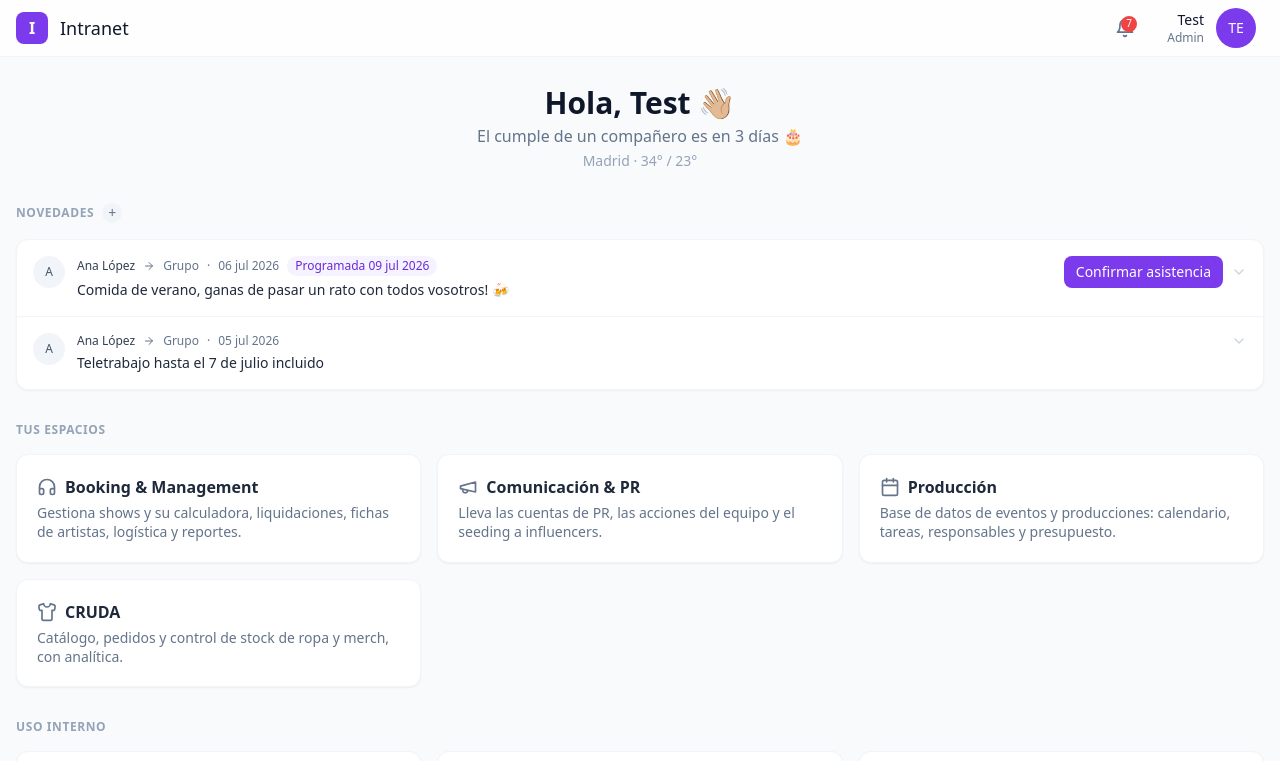
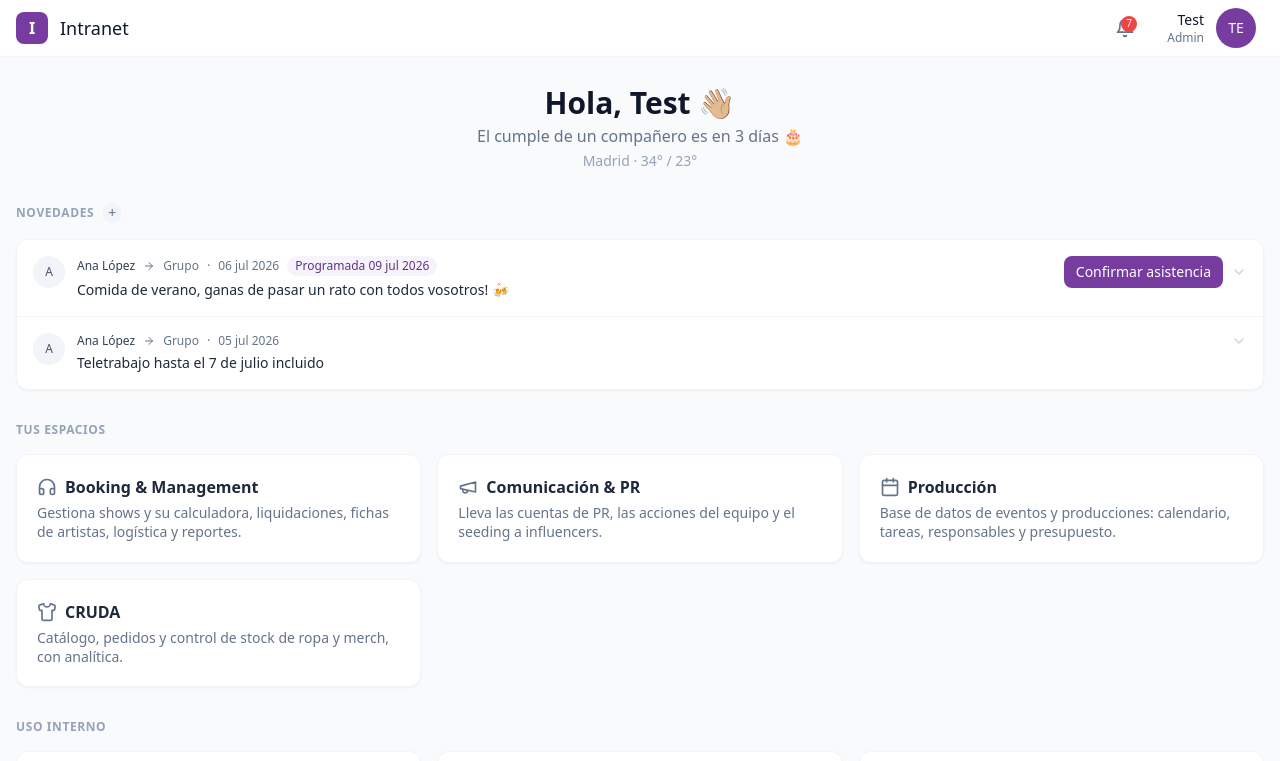
Before and after one commit to Arian1192/intranet-boilerplate, a React (Vite) app: page / in a window 1280 px wide. Shown: the top 761 px of the page. Built offline with nearby package versions, Linux system fonts and the light colour scheme.

Commit message:
fix: correct brand purple and heading color tokens to match reference

```diff
--- a/tailwind.config.js
+++ b/tailwind.config.js
@@ -5,14 +5,14 @@ export default {
     extend: {
       colors: {
         brand: {
-          50: '#F5F3FF',
+          50: '#F7F3FB',
           100: '#EDE9FE',
           200: '#DDD6FE',
           300: '#C4B5FD',
           400: '#A78BFA',
           500: '#8B5CF6',
-          600: '#7C3AED',
-          700: '#6D28D9',
+          600: '#773C9F',
+          700: '#633383',
           800: '#5B21B6',
           900: '#4C1D95',
         },
```
Also changed, not shown: 1 other file (tests, documents, lock files or other folders).
